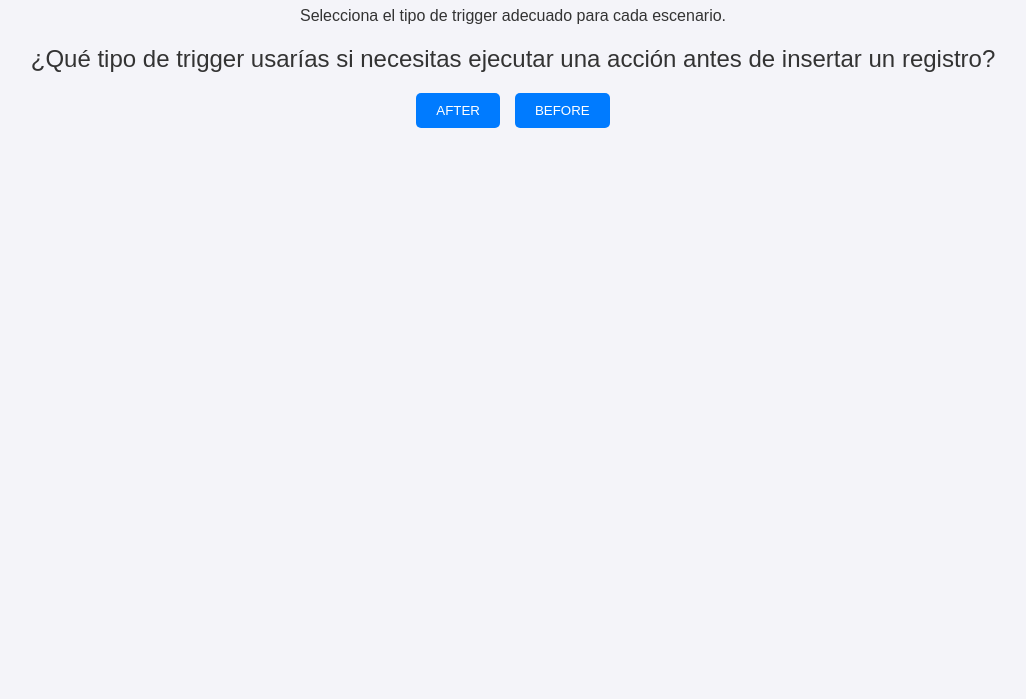
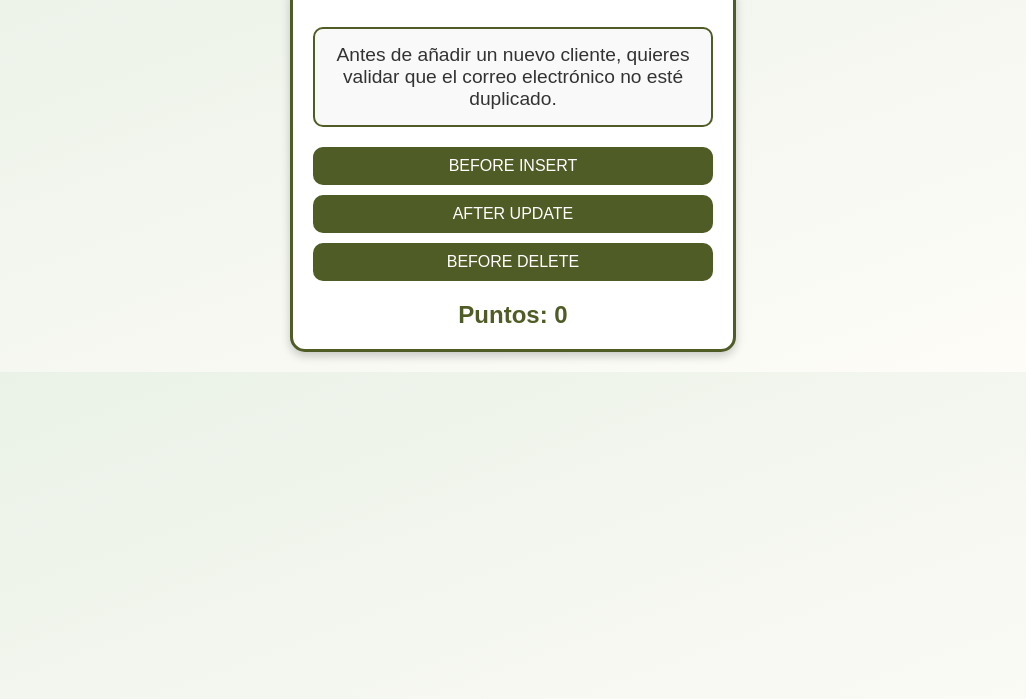
Before and after one commit to thjumi/Data_Base, a plain HTML site: page index.html in a window 1280 px wide. Shown: the part 101-800 px from the top of the page, without its empty margins (127-1153 px from the left). Drawn offline with Linux system fonts and the light colour scheme.

Commit message:
Update index.html

```diff
--- a/index.html
+++ b/index.html
@@ -3,108 +3,123 @@
 <head>
   <meta charset="UTF-8">
   <meta name="viewport" content="width=device-width, initial-scale=1.0">
-    <title>Trigger Game</title>
+  <title>Aventuras de los Triggers</title>
   <style>
     body {
       font-family: Arial, sans-serif;
       text-align: center;
-            background-color: #f4f4f9;
+      background: linear-gradient(to bottom right, #e9f1e6, #fffdf9);
+      margin: 0;
+      padding: 0;
+    }
+    h1 {
+      color: #505c26;
+      margin: 20px 0;
+      font-size: 2.5rem;
+    }
+    .game-container {
+      margin: 20px auto;
+      width: 90%;
+      max-width: 400px;
+      border: 3px solid #505c26;
+      border-radius: 15px;
+      padding: 20px;
+      background-color: #fff;
+      box-shadow: 0 4px 10px rgba(0, 0, 0, 0.2);
+    }
+    .scenario-box {
+      font-size: 1.2rem;
+      margin: 20px 0;
+      padding: 15px;
+      border: 2px solid #505c26;
+      border-radius: 10px;
+      background-color: #f9f9f9;
       color: #333;
-            padding: 20px;
     }
-        .question {
-            font-size: 1.5em;
-            margin: 20px 0;
+    .buttons {
+      display: flex;
+      flex-direction: column;
+      gap: 10px;
     }
-        .options {
-            display: flex;
-            justify-content: center;
-            gap: 15px;
+    button {
+      font-size: 1rem;
+      padding: 10px 15px;
+      background-color: #505c26;
+      color: #fff;
+      border: none;
+      border-radius: 10px;
+      cursor: pointer;
+      transition: transform 0.2s, background-color 0.3s;
+    }
+    button:hover {
+      background-color: #6a7f3e;
+      transform: scale(1.1);
+    }
+    #score {
       margin-top: 20px;
-        }
-        .option {
-            padding: 10px 20px;
-            background-color: #007BFF;
-            color: white;
-            border: none;
-            border-radius: 5px;
-            cursor: pointer;
-            transition: background-color 0.3s;
-        }
-        .option:hover {
-            background-color: #0056b3;
-        }
-        #result {
-            margin-top: 20px;
-            font-size: 1.2em;
+      font-size: 1.5rem;
+      color: #505c26;
+      font-weight: bold;
     }
   </style>
 </head>
 <body>
-    <h1>Trigger Game</h1>
-    <p class="instructions">Selecciona el tipo de trigger adecuado para cada escenario.</p>
+  <h1>Aventuras de los Triggers</h1>
+  <div class="game-container">
+    <div class="scenario-box" id="scenarioBox">Preparando el desafío...</div>
+    <div class="buttons">
+      <button onclick="checkAnswer('BEFORE INSERT')">BEFORE INSERT</button>
+      <button onclick="checkAnswer('AFTER UPDATE')">AFTER UPDATE</button>
+      <button onclick="checkAnswer('BEFORE DELETE')">BEFORE DELETE</button>
+    </div>
+    <div id="score">Puntos: 0</div>
+  </div>
+  <script>
+    let score = 0;
+    const scenarios = [
+      {
+        text: "Antes de añadir un nuevo cliente, quieres validar que el correo electrónico no esté duplicado.",
+        trigger: "BEFORE INSERT"
+      },
+      {
+        text: "Después de actualizar el estado de un pedido, necesitas registrar la fecha y hora del cambio.",
+        trigger: "AFTER UPDATE"
+      },
+      {
+        text: "Antes de eliminar un producto, necesitas verificar que no esté asociado a ningún pedido activo.",
+        trigger: "BEFORE DELETE"
+      },
+      {
+        text: "Antes de agregar una transacción, deseas calcular impuestos automáticamente.",
+        trigger: "BEFORE INSERT"
+      },
+      {
+        text: "Después de modificar el precio de un producto, quieres actualizar los reportes de ventas.",
+        trigger: "AFTER UPDATE"
+      }
+    ];
+    let currentScenario = {};
 
-    <div id="game">
-        <!-- Nivel 1 -->
-        <div class="level" id="level-1">
-            <div class="question" id="question-1">¿Qué tipo de trigger usarías si necesitas ejecutar una acción antes de insertar un registro?</div>
+    // Generar un escenario aleatorio
+    function generateScenario() {
+      const randomIndex = Math.floor(Math.random() * scenarios.length);
+      currentScenario = scenarios[randomIndex];
+      document.getElementById('scenarioBox').textContent = currentScenario.text;
+    }
 
-            <div class="options">
-                <button class="option" onclick="checkAnswer(1, 'AFTER')">AFTER</button>
-                <button class="option" onclick="checkAnswer(1, 'BEFORE')">BEFORE</button>
-            </div>
-        </div>
-
-        <!-- Nivel 2 -->
-        <div class="level" id="level-2" style="display: none;">
-            <div class="question" id="question-2">¿Qué tipo de trigger usarías para registrar automáticamente un cambio después de actualizar un registro?</div>
-
-            <div class="options">
-                <button class="option" onclick="checkAnswer(2, 'AFTER UPDATE')">AFTER UPDATE</button>
-                <button class="option" onclick="checkAnswer(2, 'BEFORE INSERT')">BEFORE INSERT</button>
-            </div>
-        </div>
-
-        <!-- Nivel 3 -->
-        <div class="level" id="level-3" style="display: none;">
-            <div class="question" id="question-3">Un cliente elimina un pedido por error. ¿Qué trigger usarías para mantener un registro del pedido eliminado?</div>
-
-            <div class="options">
-                <button class="option" onclick="checkAnswer(3, 'AFTER DELETE')">AFTER DELETE</button>
-                <button class="option" onclick="checkAnswer(3, 'BEFORE DELETE')">BEFORE DELETE</button>
-            </div>
-        </div>
-    </div>
-
-    <div id="result"></div>
-
-    <script>
-        let currentLevel = 1;
-
-        function checkAnswer(level, answer) {
-            const correctAnswers = {
-                1: "BEFORE",
-                2: "AFTER UPDATE",
-                3: "AFTER DELETE"
-            };
-
-            const resultDiv = document.getElementById("result");
-
-            if (answer === correctAnswers[level]) {
-                resultDiv.textContent = "¡Correcto!";
-                resultDiv.style.color = "green";
-
-                if (level < 3) {
-                    document.getElementById(`level-${level}`).style.display = "none";
-                    document.getElementById(`level-${level + 1}`).style.display = "block";
+    // Verificar la respuesta del jugador
+    function checkAnswer(answer) {
+      if (answer === currentScenario.trigger) {
+        score++;
+        document.getElementById('score').textContent = `Puntos: ${score}`;
+        generateScenario(); // Generar un nuevo escenario
       } else {
-                    resultDiv.textContent += " ¡Has completado todos los niveles!";
-                }
-            } else {
-                resultDiv.textContent = "Incorrecto. Inténtalo de nuevo.";
-                resultDiv.style.color = "red";
+        alert(`¡Incorrecto! El trigger correcto era: ${currentScenario.trigger}.`);
       }
     }
+
+    // Iniciar el juego
+    generateScenario();
   </script>
 </body>
 </html>
```
Lines whose indentation alone changed are shown as unchanged.
